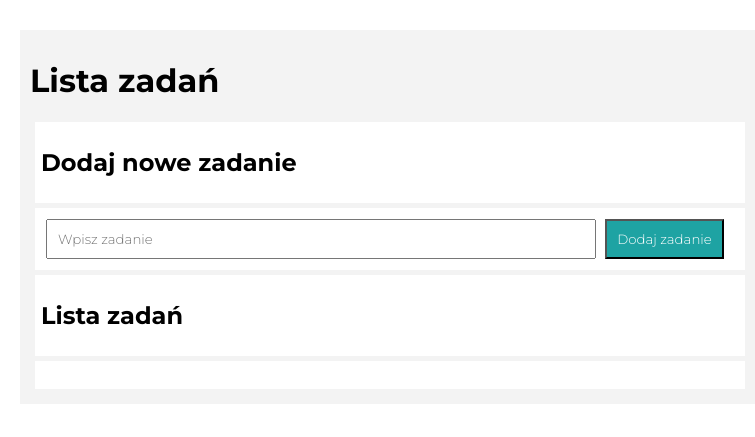
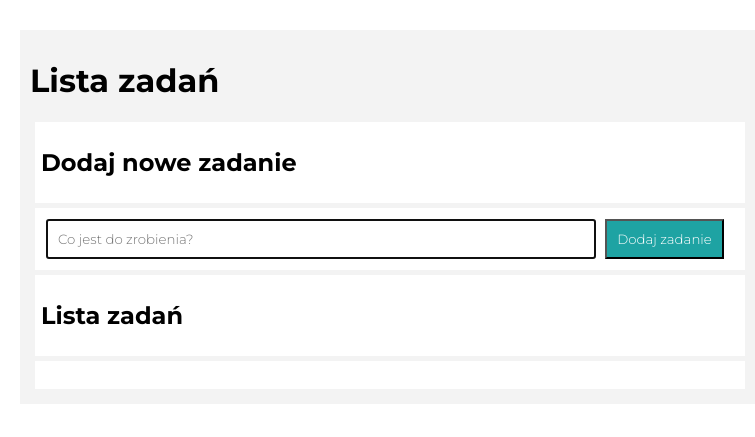
Before and after one commit to mateuszwozniak97/to-do-list, a plain HTML site: page index.html in a window 1280 px wide. Shown: the whole page, without its empty margins (250-1005 px from the left). Drawn offline with Linux system fonts and the light colour scheme.

Commit message:
change box name

```diff
--- a/index.html
+++ b/index.html
@@ -24,7 +24,7 @@
             </header>
             <div class="section__body">
                 <form class="form js-form">
-                    <input class="form__input js-newTask" placeholder="Wpisz zadanie">
+                    <input class="form__input js-newTask" placeholder="Co jest do zrobienia?" required autofocus>
                     <button class="form__button">Dodaj zadanie</button>
                 </form>
             </div>
```
